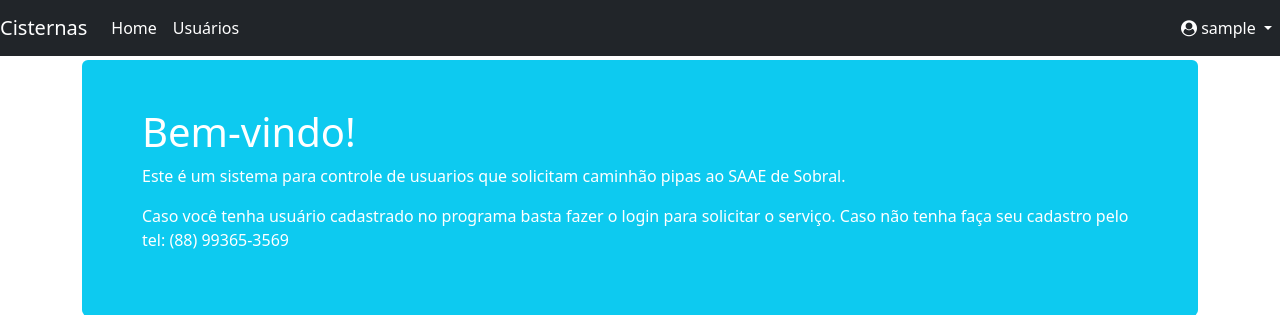
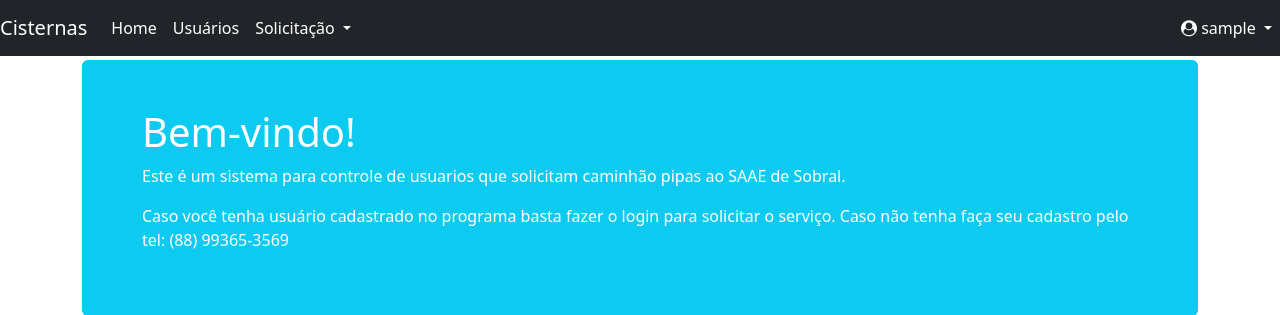
Before and after one commit to Francelmo87/Cisterna, a Django app: page / in a window 1280 px wide. Shown: the top 315 px of the page. Run offline with Django 5.2, Linux system fonts and the light colour scheme; the visitor is signed in with stand-in values (Sample User, id 1).

Commit message:
incluídos novas funções no navbar

```diff
--- a/backend/base/templates/includes/nav.html
+++ b/backend/base/templates/includes/nav.html
@@ -17,16 +17,16 @@
                 <a class="nav-link text-white" href="{% url 'usuarios:titular_list' %}">Usuários</a>
             </li>
 
-<!--            <li class="nav-item dropdown">-->
-<!--                <a class="nav-link dropdown-toggle text-white" href="#" role="button"-->
-<!--                   data-bs-toggle="dropdown" aria-haspopup="true" aria-expanded="false"><span>Solicitação</span>-->
-<!--&lt;!&ndash;                   <i class="fa fa-arrow-right" aria-hidden="true"></i>&ndash;&gt;-->
-<!--                </a>-->
-<!--                <ul class="dropdown-menu" >-->
-<!--                    <li><a class="dropdown-item" href="{ url 'estoque:estoque_entrada_list' %}">Entrada</a></li>-->
-<!--                    <li><a class="dropdown-item" href="{ url 'estoque:estoque_saida_list' %}">Saída</a></li>-->
-<!--                </ul>-->
-<!--            </li>-->
+            <li class="nav-item dropdown">
+                <a class="nav-link dropdown-toggle text-white" href="#" role="button"
+                   data-bs-toggle="dropdown" aria-haspopup="true" aria-expanded="false"><span>Solicitação</span>
+                </a>
+                <ul class="dropdown-menu" >
+                    <li><a class="dropdown-item" href="{% url 'pedido:pedido_list_all' %}">Todos</a></li>
+                    <li><a class="dropdown-item" href="{% url 'pedido:pedido_visitar_list' %}">A visitar</a></li>
+                    <li><a class="dropdown-item" href="{% url 'pedido:pedido_abastecer_list' %}">A abastecer</a></li>
+                </ul>
+            </li>
 
         </ul>
 
```
